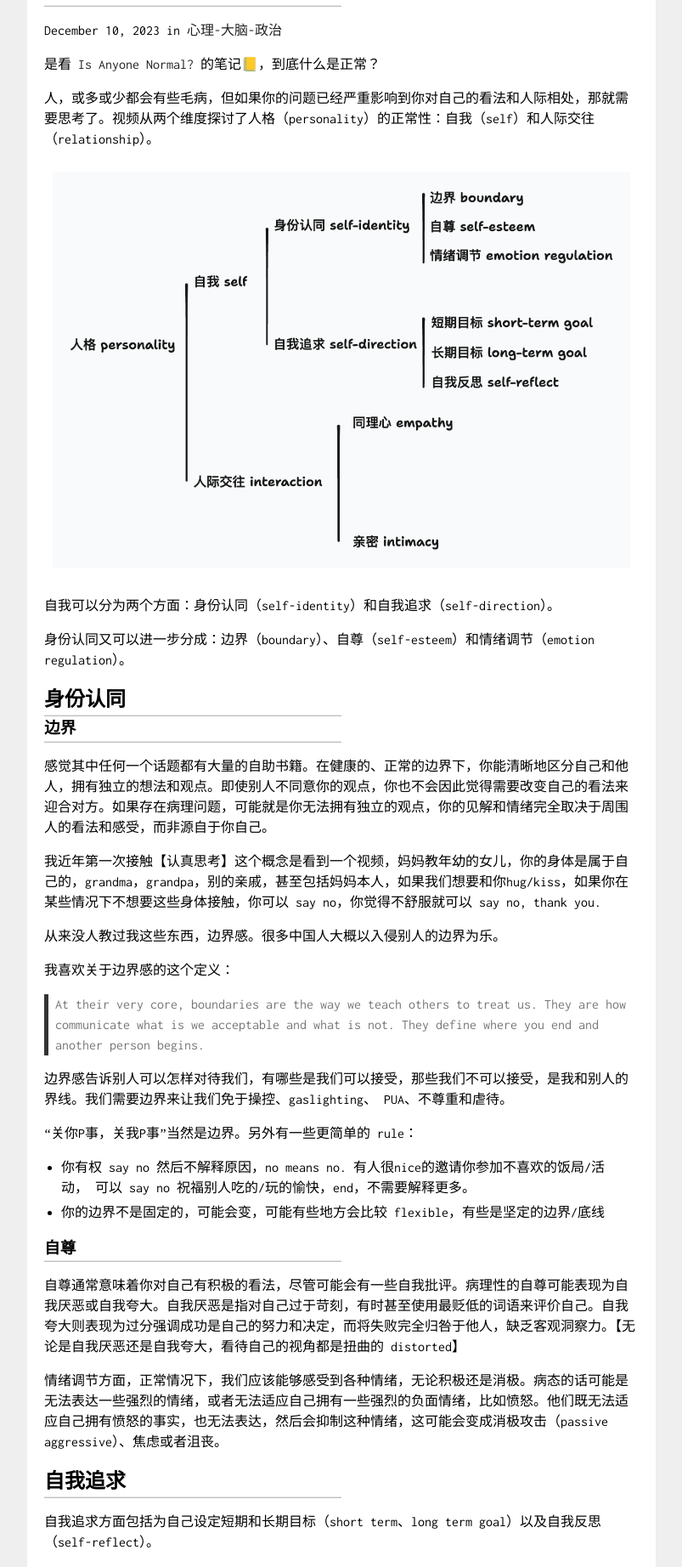
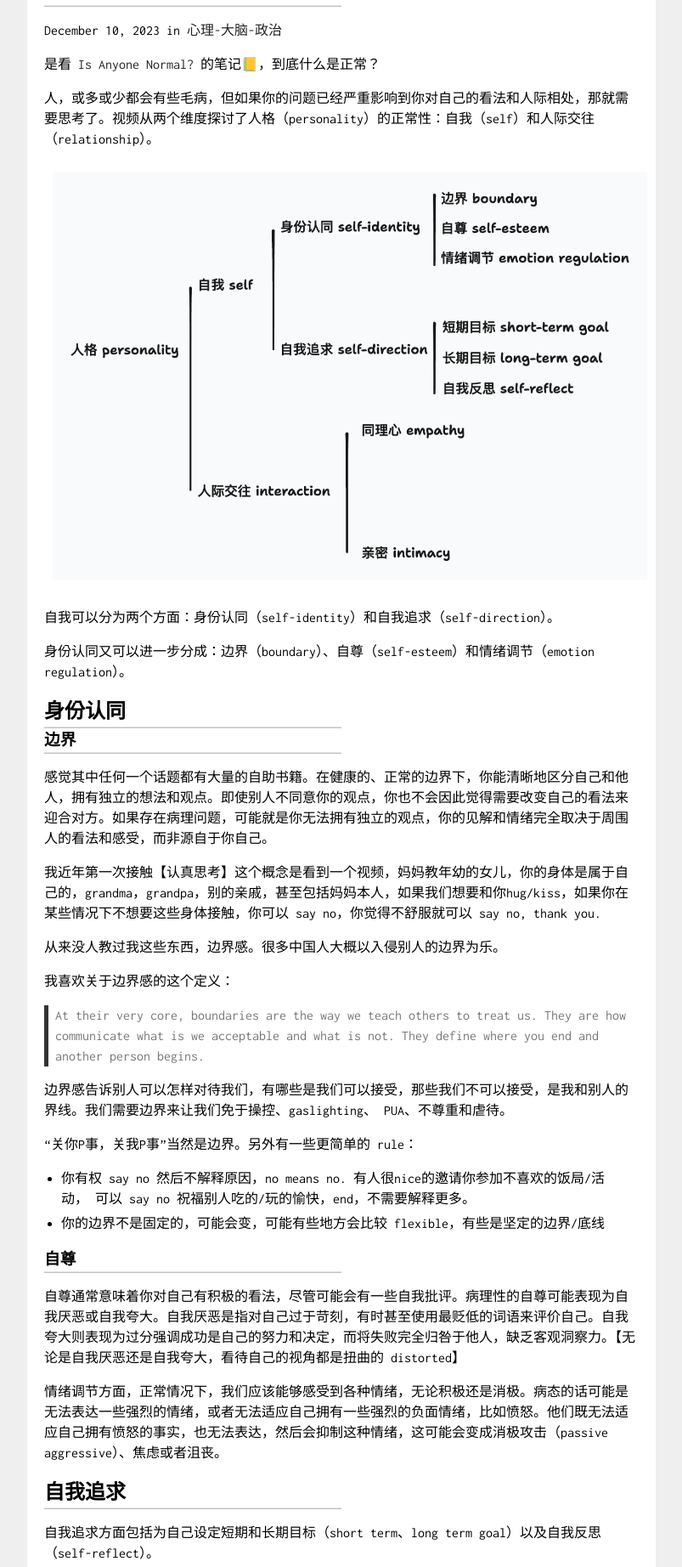
Before and after one commit to xue-think/xue-think.github.io, a Jekyll site: the page built from index.html, in a window 1280 px wide. Shown: the part 1038-2882 px from the top of the page at 85% size, without its empty margins (238-1041 px from the left). Built offline with Jekyll 4.4.1, drawn with Linux system fonts in a browser that asks for light colours.

Commit message:
Update main.scss

```diff
--- a/css/main.scss
+++ b/css/main.scss
@@ -231,7 +231,7 @@ code {
     img {
         text-align: center;
         margin: 10px 10px 10px 10px;
-        max-width: $max-width - 60px;
+        max-width: 100%;
     }
 
     .color-red {
```
